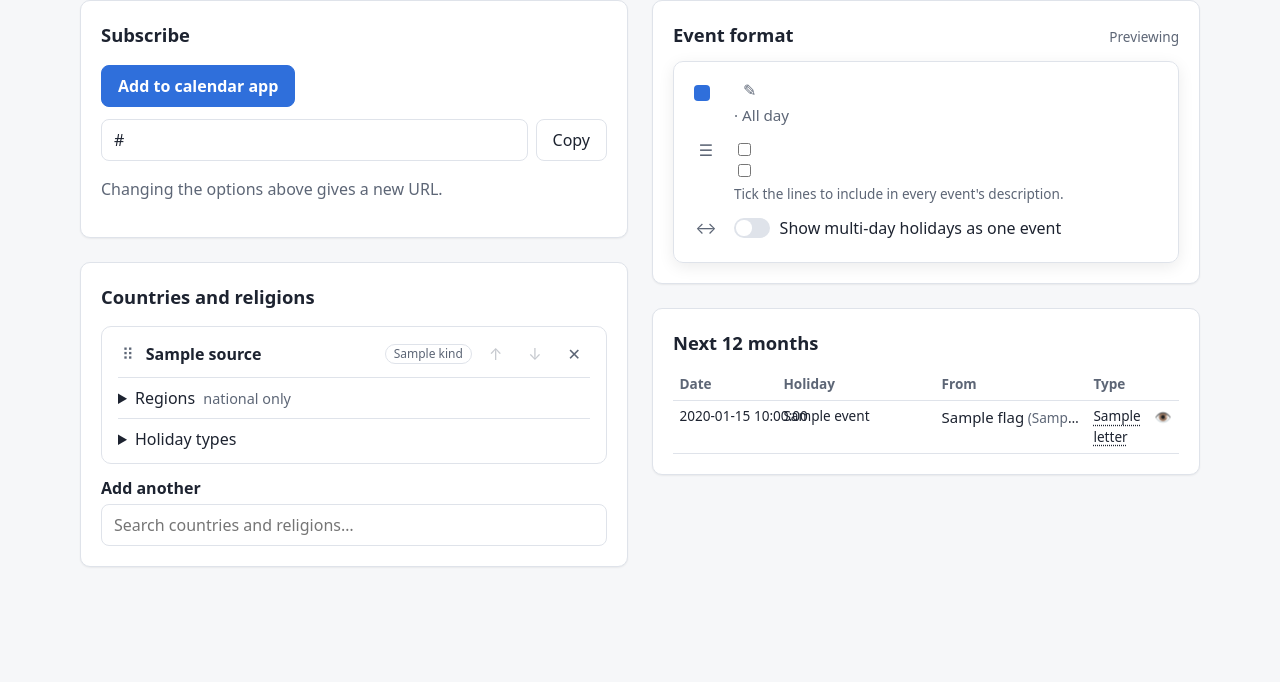
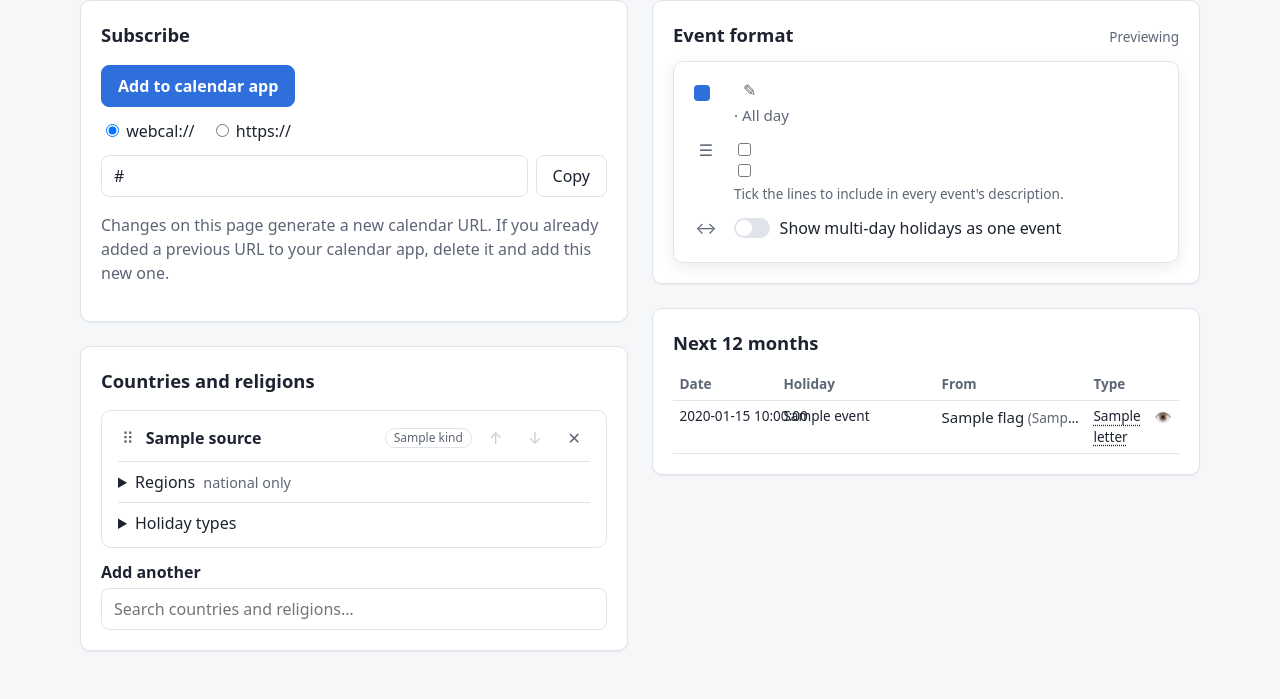
Before and after one commit to danielrozenberg/one-holiday-calendar, a Flask app: template src/one_holiday_calendar/templates/index.html in a window 1280 px wide. Shown: the part 118-817 px from the top of the page. Before the commit the page ends 686 px from the top, so only its background shows below. Run offline with Flask 3, Linux system fonts and the light colour scheme; the template is opened without the code that fills it: most values are stand-ins (such as "Sample title", 1, 10 or a date in 2020); parts of the project's set-up code (start-up, migrations or seed data) failed here and were passed over.

Commit message:
Let the subscribe box show a webcal:// or https:// feed URL
Both end in `?format=ics`; webcal:// is the default and the choice survives
in-place updates. The note now tells people to replace an older subscription.

Co-Authored-By: Claude Opus 5.5 <noreply@anthropic.com>

```diff
--- a/src/one_holiday_calendar/main.py
+++ b/src/one_holiday_calendar/main.py
@@ -172,7 +172,11 @@ def _render_page(blob: str, today: datetime.date) -> bytes:
         religions=form.religion_names(),
         max_sources=settings.CURRENT.url.max_sources,
         flag=sources.flag,
-        https_url=flask.request.host_url.rstrip("/") + path if path else "",
+        https_url=(
+            f"{flask.request.host_url.rstrip('/')}{path}?format=ics"
+            if path
+            else ""
+        ),
         # Asks for the feed outright, whatever Accept header the app sends.
         webcal_url=(
             f"webcal://{flask.request.host}{path}?format=ics" if path else ""
--- a/src/one_holiday_calendar/static/app.css
+++ b/src/one_holiday_calendar/static/app.css
@@ -182,6 +182,9 @@ button, .button {
 .icon-button.remove:hover { color: var(--danger); }
 
 .copy-row { display: flex; gap: 0.5rem; margin-top: 0.75rem; }
+
+.url-scheme { display: none; gap: 1rem; margin-top: 0.75rem; }
+.js .url-scheme { display: flex; }
 
 button:focus-visible, .button:focus-visible, select:focus-visible,
 input:focus-visible, summary:focus-visible {
--- a/src/one_holiday_calendar/static/app.mjs
+++ b/src/one_holiday_calendar/static/app.mjs
@@ -8,6 +8,11 @@ document.documentElement.classList.add("js");
 
 document.addEventListener("change", (event) => {
   if (event.target.matches(".combobox-input")) return;
+  if (event.target.matches('[name="url_scheme"]')) {
+    urlScheme = event.target.value;
+    showCalendarUrl();
+    return;
+  }
   const all = event.target.closest?.("[data-all-regions]");
   if (all) {
     // Disabled boxes keep their ticks but are left out of the submitted form.
@@ -112,10 +117,27 @@ function swap(next) {
   }
 }
 
+// The subscribe box shows the webcal:// or https:// calendar URL, as chosen;
+// the choice survives in-place updates.
+let urlScheme = "webcal";
+
+function showCalendarUrl() {
+  const radio = document.querySelector(
+    `[name="url_scheme"][value="${urlScheme}"]`,
+  );
+  const input = document.querySelector("[data-calendar-url]");
+  if (!radio || !input) return;
+  radio.checked = true;
+  input.value = radio.dataset.url;
+}
+
+document.addEventListener("app:updated", showCalendarUrl);
+
 document.addEventListener("click", async (event) => {
-  const button = event.target.closest("[data-copy]");
+  const button = event.target.closest(".copy-button");
   if (!button) return;
-  await navigator.clipboard.writeText(button.dataset.copy);
+  const input = button.closest(".copy-row").querySelector("input");
+  await navigator.clipboard.writeText(input.value);
   button.textContent = "Copied";
 });
 
--- a/src/one_holiday_calendar/templates/index.html
+++ b/src/one_holiday_calendar/templates/index.html
@@ -23,11 +23,15 @@
       <section class="card" aria-labelledby="subscribe-heading">
         <h2 id="subscribe-heading">Subscribe</h2>
         <a class="button primary" href="{{ webcal_url }}">Add to calendar app</a>
+        <div class="url-scheme" role="radiogroup" aria-label="Calendar URL type">
+          <label><input type="radio" name="url_scheme" value="webcal" data-url="{{ webcal_url }}" checked> webcal://</label>
+          <label><input type="radio" name="url_scheme" value="https" data-url="{{ https_url }}"> https://</label>
+        </div>
         <div class="copy-row">
-          <input type="text" readonly value="{{ https_url }}" aria-label="Calendar URL">
-          <button type="button" data-copy="{{ https_url }}">Copy</button>
+          <input type="text" readonly value="{{ webcal_url }}" aria-label="Calendar URL" data-calendar-url>
+          <button type="button" class="copy-button">Copy</button>
         </div>
-        <p class="muted">Changing the options above gives a new URL.</p>
+        <p class="muted">Changes on this page generate a new calendar URL. If you already added a previous URL to your calendar app, delete it and add this new one.</p>
       </section>
       {% endif %}
 
```
Also changed, not shown: tests/browser/tests.mjs (+13 -0 lines), tests/test_main.py (+10 -0 lines).
